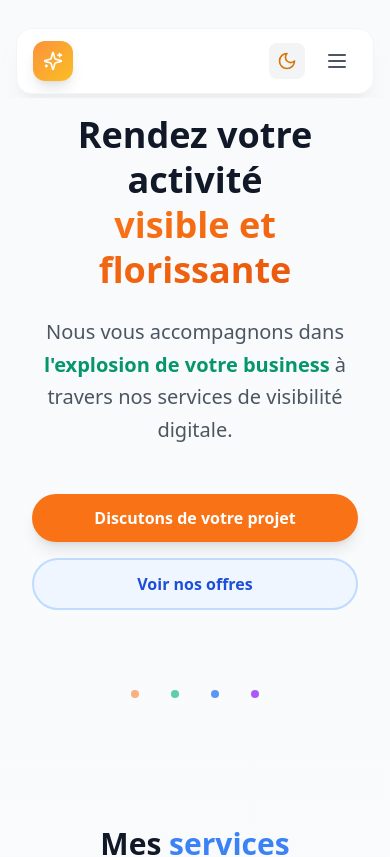
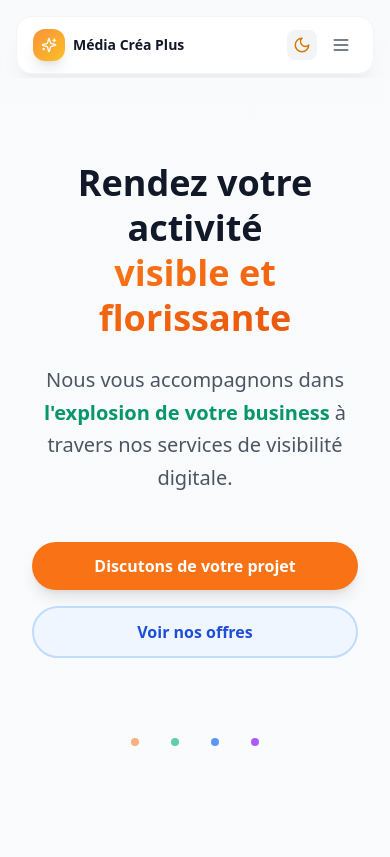
Before and after one commit to PATAWALA/Gbeo, a Next.js app: page / in a window 390 px wide. Shown: the top 857 px of the page. Built offline with nearby package versions, Linux system fonts and the light colour scheme.

Commit message:
Modif nav-responsivev2

```diff
--- a/src/app/components/Navbar.tsx
+++ b/src/app/components/Navbar.tsx
@@ -77,12 +77,11 @@ export default function Navbar() {
   return (
     <>
       {/* Barre de navigation principale */}
-      {/* Barre de navigation principale */}
       <motion.nav
         initial={{ y: -100 }}
         animate={{ y: 0 }}
         transition={{ duration: 0.5 }}
-        className={`fixed top-6 w-full z-50 px-4 overflow-hidden ${scrolled ? 'py-1' : 'py-1'}`}
+        className={`fixed top-3 w-full z-50 px-4 overflow-hidden ${scrolled ? 'py-1' : 'py-1'}`}
       >
         <div className="flex justify-center w-full">
           <div className={`w-full max-w-6xl rounded-2xl backdrop-blur-lg transition-all duration-300 overflow-hidden ${
@@ -96,26 +95,26 @@ export default function Navbar() {
           }`}>
             <div className="flex items-center justify-between px-4 md:px-6 lg:px-8 py-3">
 
-              {/* Logo */}
+              {/* Logo - MODIFIÉ pour montrer le nom sur mobile */}
               <motion.div
                 whileHover={{ scale: 1.05 }}
-                className="flex items-center gap-3 cursor-pointer group flex-shrink-0"
+                className="flex items-center gap-2 md:gap-3 cursor-pointer group flex-shrink-0"
                 onClick={() => scrollToSection("hero")}
               >
-                <div className={`w-10 h-10 rounded-xl flex items-center justify-center shadow-lg ${
+                <div className={`w-8 h-8 md:w-10 md:h-10 rounded-xl flex items-center justify-center shadow-lg ${
                   theme === 'dark'
                     ? 'bg-gradient-to-br from-orange-500 to-amber-500'
                     : 'bg-gradient-to-br from-orange-400 to-amber-400'
                 }`}>
-                  <Sparkles className="text-white" size={20} />
+                  <Sparkles className="text-white w-4 h-4 md:w-5 md:h-5" />
                 </div>
-                <div className="hidden sm:flex flex-col">
-                  <span className={`font-bold text-lg leading-tight ${
+                <div className="flex flex-col">
+                  <span className={`font-bold text-sm md:text-base lg:text-lg leading-tight whitespace-nowrap ${
                     theme === 'dark' ? 'text-white' : 'text-gray-900'
                   }`}>
                     Média Créa Plus
                   </span>
-                  <span className="text-xs text-orange-500 font-medium">
+                  <span className="text-[10px] md:text-xs text-orange-500 font-medium hidden xs:inline">
                     Créations Digitales
                   </span>
                 </div>
@@ -155,7 +154,7 @@ export default function Navbar() {
               </div>
 
               {/* Boutons d'action à droite */}
-              <div className="flex items-center gap-3">
+              <div className="flex items-center gap-2 md:gap-3">
                 {/* Bouton WhatsApp - UNIQUEMENT sur desktop (lg et plus) */}
                 <motion.button
                   whileHover={{ scale: 1.05 }}
@@ -172,28 +171,28 @@ export default function Navbar() {
                   whileHover={{ scale: 1.1 }}
                   whileTap={{ scale: 0.9 }}
                   onClick={toggleTheme}
-                  className={`p-2 rounded-lg transition-all duration-300 ${
+                  className={`p-1.5 md:p-2 rounded-lg transition-all duration-300 ${
                     theme === 'dark'
                       ? 'bg-gray-800 text-amber-300 hover:bg-gray-700'
                       : 'bg-gray-100 text-amber-600 hover:bg-gray-200'
                   }`}
                   aria-label={theme === 'dark' ? 'Mode clair' : 'Mode sombre'}
                 >
-                  {theme === 'dark' ? <Sun size={20} /> : <Moon size={20} />}
+                  {theme === 'dark' ? <Sun size={18} className="md:w-5 md:h-5" /> : <Moon size={18} className="md:w-5 md:h-5" />}
                 </motion.button>
 
                 {/* Bouton menu hamburger - VISIBLE sur mobile et tablette */}
                 <motion.button
                   whileTap={{ scale: 0.9 }}
                   onClick={() => setIsMenuOpen(!isMenuOpen)}
-                  className={`lg:hidden p-2 rounded-lg transition-colors ${
+                  className={`lg:hidden p-1.5 md:p-2 rounded-lg transition-colors ${
                     theme === 'dark'
                       ? 'text-gray-300 hover:bg-gray-800'
                       : 'text-gray-600 hover:bg-gray-100'
                   }`}
                   aria-label="Ouvrir le menu de navigation"
                 >
-                  {isMenuOpen ? <X size={24} /> : <Menu size={24} />}
+                  {isMenuOpen ? <X size={20} className="md:w-6 md:h-6" /> : <Menu size={20} className="md:w-6 md:h-6" />}
                 </motion.button>
               </div>
             </div>
@@ -203,7 +202,7 @@ export default function Navbar() {
 
       {/* Menu sidebar - VISIBLE sur mobile et tablette */}
       {isMenuOpen && (
-        <div className="fixed inset-0 z-40 lg:hidden">
+        <div className="fixed inset-0 z-50 lg:hidden">
           <div
             className="absolute inset-0 bg-black/50 backdrop-blur-sm"
             onClick={() => setIsMenuOpen(false)}
--- a/src/app/page.tsx
+++ b/src/app/page.tsx
@@ -64,7 +64,7 @@ export default function Home() {
         : 'bg-gradient-to-b from-gray-50 to-white'
     }`}>
       <Navbar />
-<section id="hero" className="pt-28 pb-16 md:pt-36 md:pb-24 px-4 sm:px-6 overflow-hidden">
+<section id="hero" className="pt-40 pb-16 md:pt-40 md:pb-24 px-4 sm:px-6 overflow-hidden">
         <div className="container mx-auto max-w-6xl">
           <motion.div
             initial={{ opacity: 0, y: 20 }}
```
